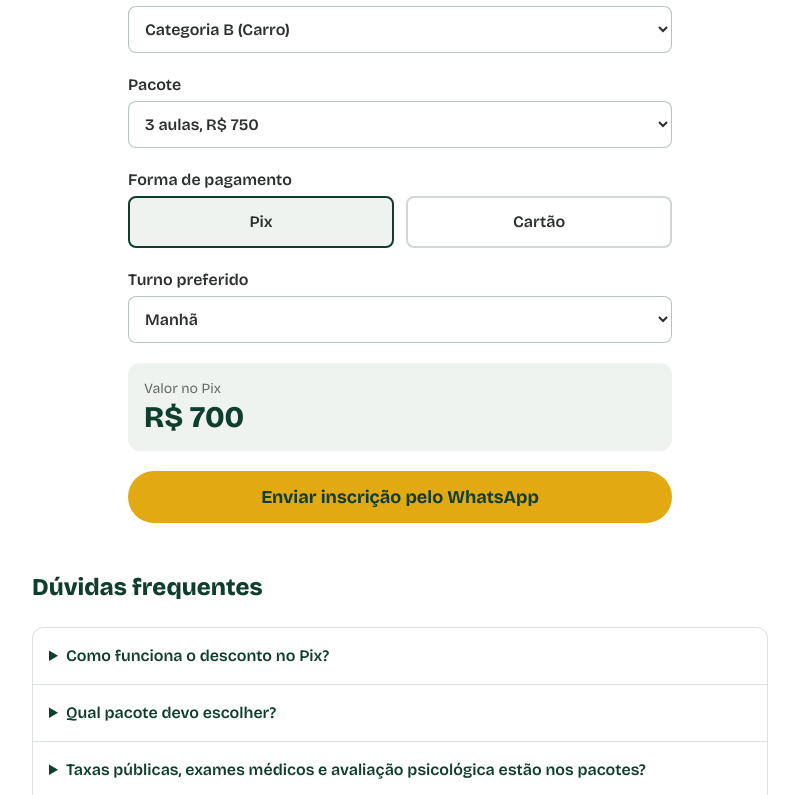
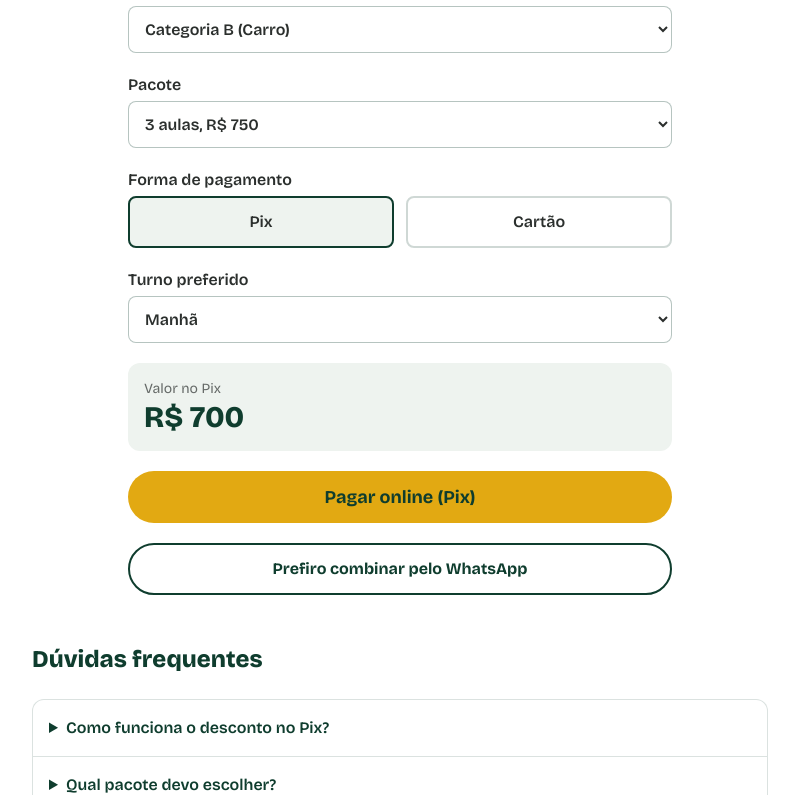
Before and after one commit to cristianhotzzz-png/AutoreservaVIP, a Next.js app: page / in a window 1280 px wide. Shown: the part 2285-3080 px from the top of the page, without its empty margins (240-1039 px from the left). Built offline with nearby package versions, Linux system fonts and the light colour scheme.

Commit message:
Add files via upload

```diff
--- a/app/page.tsx
+++ b/app/page.tsx
@@ -1,6 +1,6 @@
 "use client";
 
-import { useState } from "react";
+import { useEffect, useState } from "react";
 import { categorias, instrutores, brl, DESCONTO_PIX, waLink } from "./config";
 import fachada from "./fachada.jpg";
 
@@ -25,6 +25,15 @@ export default function Home() {
   const [pagamento, setPagamento] = useState<"Pix" | "Cartão">("Pix");
   const [turno, setTurno] = useState(turnos[0]);
   const [erro, setErro] = useState("");
+  const [enviando, setEnviando] = useState(false);
+  const [aviso, setAviso] = useState("");
+
+  useEffect(() => {
+    const r = new URLSearchParams(window.location.search).get("pagamento");
+    if (r === "sucesso") setAviso("sucesso");
+    else if (r === "pendente") setAviso("pendente");
+    else if (r === "falhou") setAviso("falhou");
+  }, []);
 
   const cat = categorias.find((c) => c.id === catId)!;
   const pacote = cat.pacotes.find((p) => p.aulas === aulas) ?? cat.pacotes[0];
@@ -35,11 +44,15 @@ export default function Home() {
     setAulas(categorias.find((x) => x.id === id)!.pacotes[0].aulas);
   }
 
-  function enviar(e: React.FormEvent) {
-    e.preventDefault();
-    if (nome.trim().length < 3) return setErro("Digite seu nome completo.");
-    if (telefone.replace(/\D/g, "").length < 10) return setErro("Digite um telefone com DDD.");
+  function validar() {
+    if (nome.trim().length < 3) { setErro("Digite seu nome completo."); return false; }
+    if (telefone.replace(/\D/g, "").length < 10) { setErro("Digite um telefone com DDD."); return false; }
     setErro("");
+    return true;
+  }
+
+  function enviarWhatsApp() {
+    if (!validar()) return;
     const msg =
       `Olá! Quero fazer minha inscrição.\n` +
       `Nome: ${nome.trim()}\nTelefone: ${telefone.trim()}\n` +
@@ -48,12 +61,41 @@ export default function Home() {
     window.open(waLink(msg), "_blank", "noopener,noreferrer");
   }
 
+  async function pagarOnline(e: React.FormEvent) {
+    e.preventDefault();
+    if (!validar()) return;
+    setEnviando(true);
+    try {
+      const res = await fetch("/api/pagamento", {
+        method: "POST",
+        headers: { "Content-Type": "application/json" },
+        body: JSON.stringify({ nome, telefone, catId, aulas, pagamento, turno }),
+      });
+      const data = await res.json();
+      if (res.ok && data.url) {
+        window.location.href = data.url;
+        return;
+      }
+      setErro(data.erro || "Não foi possível abrir o pagamento. Tente pelo WhatsApp.");
+    } catch {
+      setErro("Sem conexão. Tente de novo ou use o WhatsApp.");
+    }
+    setEnviando(false);
+  }
+
   const campo = "mt-1 w-full rounded-lg border border-verde/30 bg-white p-3 text-base";
   const botaoOuro = "rounded-full bg-ouro px-6 py-3 text-center font-bold text-verde hover:bg-ouro-escuro hover:text-white";
   const botaoBorda = "rounded-full border-2 border-white/70 px-6 py-3 text-center font-bold hover:bg-white/10";
 
   return (
     <>
+      {aviso && (
+        <div role="status" className={`px-4 py-3 text-center font-semibold ${aviso === "sucesso" ? "bg-green-100 text-green-900" : aviso === "pendente" ? "bg-yellow-100 text-yellow-900" : "bg-red-100 text-red-900"}`}>
+          {aviso === "sucesso" && "Pagamento aprovado! Guarde o comprovante e avise a equipe pelo WhatsApp se precisar."}
+          {aviso === "pendente" && "Pagamento pendente. O Pix pode levar alguns minutos para confirmar."}
+          {aviso === "falhou" && "O pagamento não foi concluído. Tente de novo ou chame a equipe no WhatsApp."}
+        </div>
+      )}
       <section className="bg-verde text-white">
         <div className="mx-auto grid max-w-5xl items-center gap-8 px-4 py-12 sm:py-16 md:grid-cols-2">
           <div>
@@ -128,9 +170,9 @@ export default function Home() {
       <section id="inscricao" className="mx-auto max-w-xl px-4 py-12">
         <h2 className="text-3xl font-extrabold text-verde">Começar minha habilitação</h2>
         <p className="mt-2 text-grafite/80">
-          Escolha seu pacote e envie a inscrição. Ela chega direto para a equipe no WhatsApp.
+          Escolha seu pacote e pague online, ou envie a inscrição para a equipe pelo WhatsApp.
         </p>
-        <form onSubmit={enviar} className="mt-8 space-y-5">
+        <form onSubmit={pagarOnline} className="mt-8 space-y-5">
           <label className="block font-semibold">
             Nome completo
             <input className={campo} value={nome} onChange={(e) => setNome(e.target.value)} autoComplete="name" />
@@ -173,8 +215,11 @@ export default function Home() {
             <p className="text-3xl font-extrabold text-verde">{brl(total)}</p>
           </div>
           {erro && <p role="alert" className="font-semibold text-red-700">{erro}</p>}
-          <button type="submit" className="w-full rounded-full bg-ouro px-6 py-3 text-lg font-bold text-verde hover:bg-ouro-escuro hover:text-white">
-            Enviar inscrição pelo WhatsApp
+          <button type="submit" disabled={enviando} className="w-full rounded-full bg-ouro px-6 py-3 text-lg font-bold text-verde hover:bg-ouro-escuro hover:text-white disabled:opacity-60">
+            {enviando ? "Abrindo pagamento..." : `Pagar online (${pagamento})`}
+          </button>
+          <button type="button" onClick={enviarWhatsApp} className="w-full rounded-full border-2 border-verde px-6 py-3 font-bold text-verde hover:bg-verde-fundo">
+            Prefiro combinar pelo WhatsApp
           </button>
         </form>
       </section>
```
